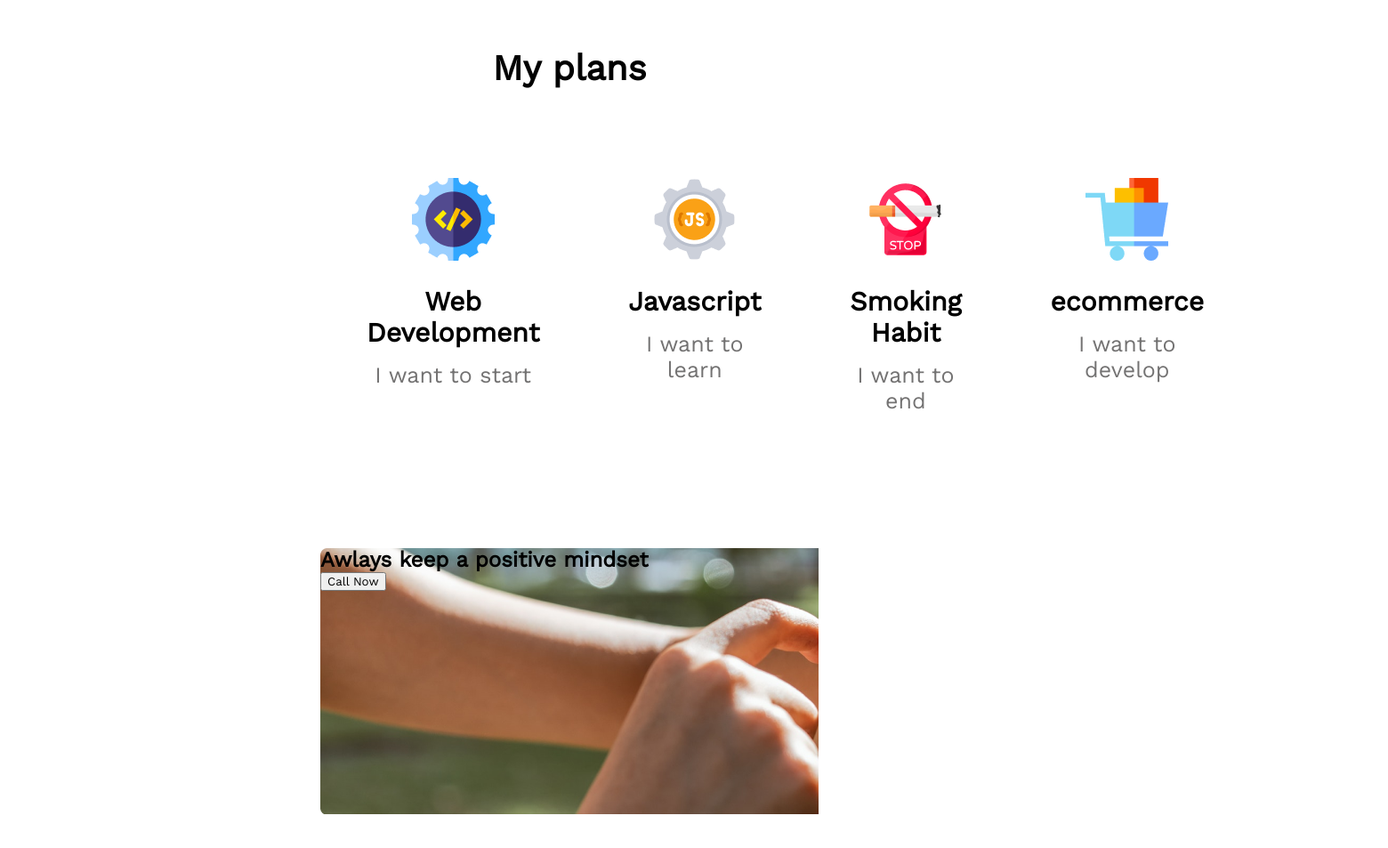
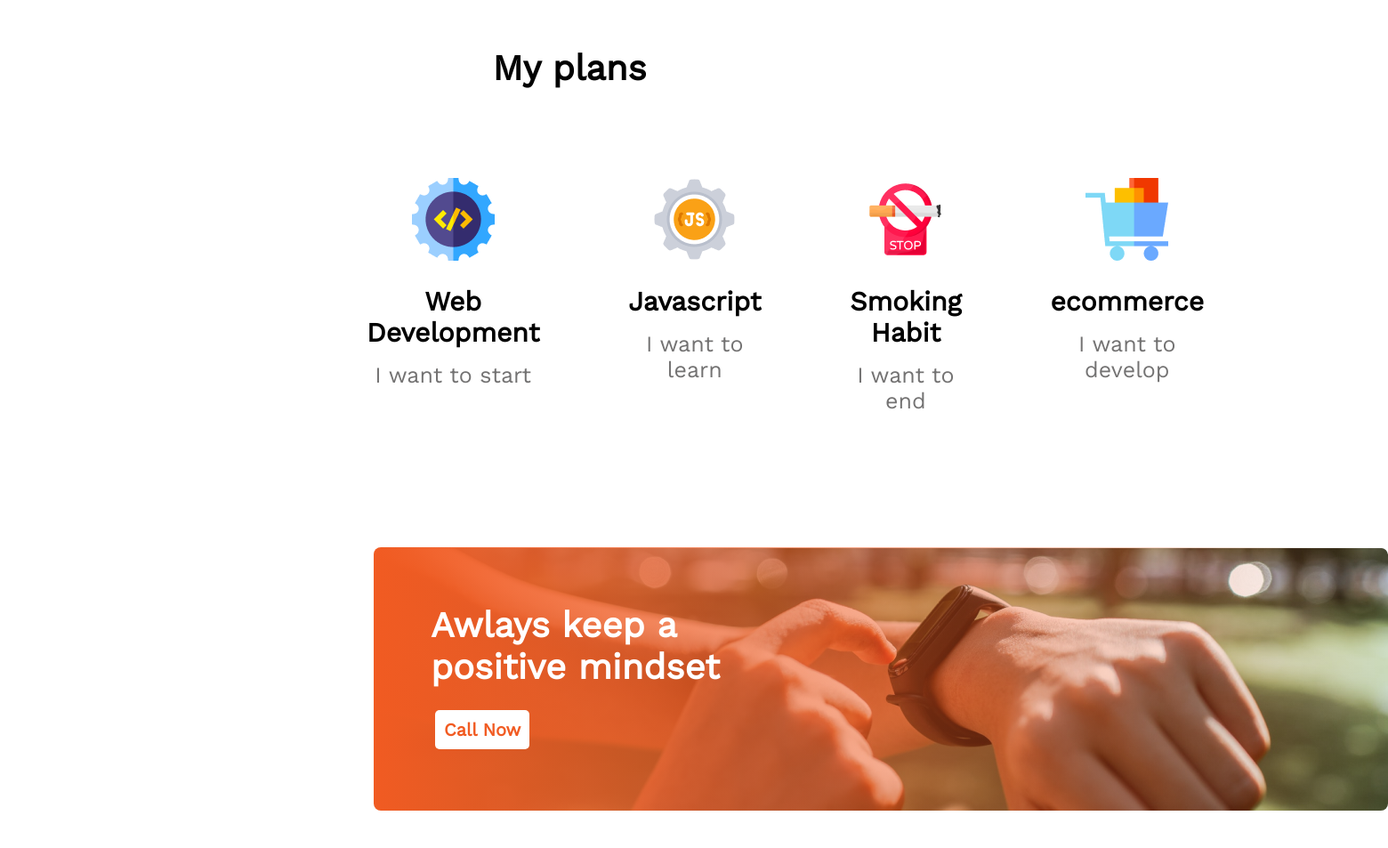
Before and after one commit to asmmostafizurrahman/assigntment1ms1ph, a plain HTML site: page index.html in a window 1280 px wide. Shown: the part 3222-4175 px from the top of the page at 89% size, 1560 px wide, since content can reach past the window. Drawn offline with nearby package versions, Linux system fonts and the light colour scheme.

Commit message:
added watch

```diff
--- a/index.html
+++ b/index.html
@@ -84,8 +84,10 @@
         </div>
         <!-- call now -->
         <div class="call">
-            <h2>Awlays keep a positive mindset</h2>
+            <div class="call-text">
+                <h2>Awlays keep a positive mindset</h2>
             <button>Call Now</button>
+            </div>
         </div>
 
 
--- a/styles/newme.css
+++ b/styles/newme.css
@@ -1,11 +1,11 @@
 /* universal */
-* {
+*{
     font-family: 'Work Sans', sans-serif;
     margin: 0;
 }
 
 /* header */
-.header {
+.header{
     background-image: url('../images/banner/banner2.png');
     background-size: cover;
     background-repeat: no-repeat;
@@ -14,7 +14,7 @@
 
 }
 
-.header-text {
+.header-text{
     padding: 230px;
     position: absolute;
 
@@ -24,19 +24,19 @@
 
 }
 
-.header-text>h1 {
+.header-text>h1{
     font-weight: 700;
     font-size: 65px;
     color: #151414;
 }
 
-.header-text>p {
+.header-text>p{
     font-weight: 400;
     font-size: 16px;
     color: #444343;
 }
 
-.header-text>button {
+.header-text>button{
     background: #F15B22;
     color: white;
     font-weight: 600;
@@ -48,14 +48,14 @@
 
 /* body main */
 /* failures */
-.failures {
+.failures{
     display: flex;
     justify-content: space-around;
     margin-top: 50px;
     padding: 130px 322px 50px;
 }
 
-.failures-text {
+.failures-text{
     right: 0;
     width: 500px;
     border: 0 solid none;
@@ -63,42 +63,42 @@
 
 }
 
-.failures-text>h2 {
+.failures-text>h2{
     font-weight: 700;
     font-size: 40px;
     padding: 20px;
 }
 
-.failures-text>p {
+.failures-text>p{
     font-weight: 400;
     font-size: 16px;
     padding: 20px;
 }
 
-.failures-text>ul>li {
+.failures-text>ul>li{
     font-weight: 400;
     font-size: 16px;
 }
 
-.failures-text>ul {
+.failures-text>ul{
     list-style: none;
 }
 
-.failures-text>ul>li:before {
+.failures-text>ul>li:before{
     content: '✓';
     color: green;
     font-weight: 300;
 }
 
 /* resolutions */
-.resolutions {
+.resolutions{
     display: flex;
     justify-content: space-around;
     margin-top: 50px;
     padding: 130px 322px 50px;
 }
 
-.resolutions-text {
+.resolutions-text{
     right: 0;
     width: 500px;
     border: 0 solid none;
@@ -106,65 +106,65 @@
 
 }
 
-.resolutions-text>h2 {
+.resolutions-text>h2{
     font-weight: 700;
     font-size: 40px;
     padding: 20px;
 }
 
-.resolutions-text>p {
+.resolutions-text>p{
     font-weight: 400;
     font-size: 16px;
     padding: 20px;
 }
 
-.resolutions-text>ul>li {
+.resolutions-text>ul>li{
     font-weight: 400;
     font-size: 16px;
 }
 
-.resolutions-text>ul {
+.resolutions-text>ul{
     list-style: none;
 }
 
-.resolutions-text>ul>li:before {
+.resolutions-text>ul>li:before{
     content: '✓';
     color: green;
     font-weight: 300;
 }
 
 /* plans */
-.plans {
+.plans{
     text-align: center;
     margin-top: 50px;
     padding: 130px 322px 50px;
 }
 
-.plans>h2 {
+.plans>h2{
     font-weight: 700;
     font-size: 40px;
     padding: 50px;
 }
 
-.plans>ul {
+.plans>ul{
 
     list-style: none;
     display: flex;
     justify-content: space-around;
 }
 
-.plans>ul>li {
+.plans>ul>li{
     padding: 50px;
 }
 
-.plans>ul>li>h2 {
+.plans>ul>li>h2{
     font-weight: 700;
     font-size: 30px;
     padding-top: 24px;
     padding-bottom: 16px;
 }
 
-.plans>ul>li>p {
+.plans>ul>li>p{
     font-weight: 500;
     font-size: 25px;
     color: #737272;
@@ -172,9 +172,39 @@
 }
 
 /* call */
-.call {
-    background-image: url('../images/watch.png');
+.call{
+    background-image: linear-gradient(90deg, #F15B22 0%, rgba(241, 91, 34, 0) 100%),url('../images/watch.png');
     background-repeat: no-repeat;
-    margin: 50px 360px;
-    height: 300px;
+    margin: 50px 360px 50px 420px;
+    width: 1140px;
+    border-radius: 8px;
+    text-align: left;
+
+
 }
+.call-text{
+    padding: 54px;
+    right: 0;
+    width: 460px;
+    border: 0 solid none;
+
+}
+
+.call>.call-text>h2{
+    font-weight: 700;
+    font-size: 40px;
+    color: #FFFFFF;
+    padding: 10px;
+}
+
+.call>.call-text>button{
+    padding: 10px;
+    background: #FFFFFF;
+    color: #F15B22;
+    margin: 15px;
+    font-weight: 600;
+    font-size: 20px;
+    border: none;
+    border-radius: 5px;
+
+}
```
